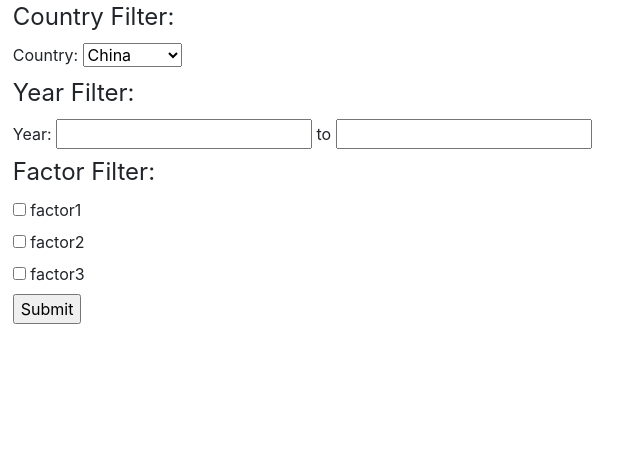
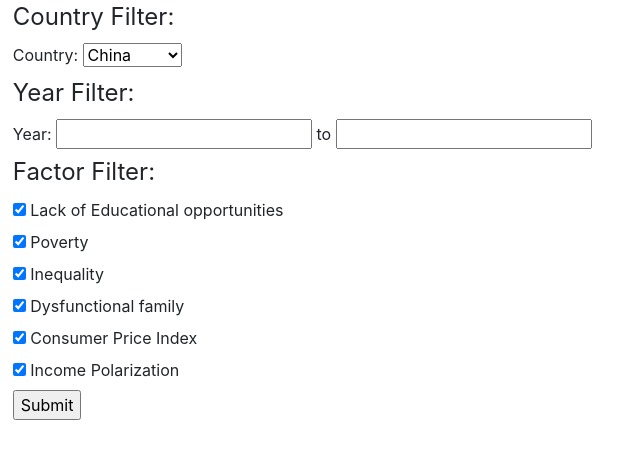
Before and after one commit to jonnnnn-c/1002_Python_Project, a Flask app: page / in a window 1280 px wide. Shown: the part 139-598 px from the top of the page, without its empty margins (0-642 px from the left). Run offline with Flask 2, Linux system fonts and the light colour scheme; some libraries are stand-ins or nearby versions.

Commit message:
Update index.html

```diff
--- a/templates/index.html
+++ b/templates/index.html
@@ -25,12 +25,18 @@
 
             <fieldset>
                 <legend>Factor Filter:</legend>
-                <input type="checkbox" id="factor1" name="factor1" value="factor1">
-                <label for="factor1"> factor1</label><br>
-                <input type="checkbox" id="factor2" name="factor2" value="factor2">
-                <label for="factor2"> factor2</label><br>
-                <input type="checkbox" id="factor3" name="factor3" value="factor3">
-                <label for="factor3"> factor3</label><br>
+                <input type="checkbox" id="Educational_opportunities" name="Educational_opportunities" value="T" checked>
+                <label for="Educational_opportunities">Lack of Educational opportunities</label><br>
+                <input type="checkbox" id="Poverty" name="Poverty" value="T" checked>
+                <label for="Poverty">Poverty</label><br>
+                <input type="checkbox" id="Inequality" name="Inequality" value="T" checked>
+                <label for="Inequality">Inequality</label><br>
+                <input type="checkbox" id="Dysfunctional_family" name="Dysfunctional_family" value="T" checked>
+                <label for="Dysfunctional_family">Dysfunctional family</label><br>
+                <input type="checkbox" id="CPI" name="CPI" value="T" checked>
+                <label for="CPI">Consumer Price Index</label><br>
+                <input type="checkbox" id="Income_Polarization" name="Income_Polarization" value="T" checked>
+                <label for="Income_Polarization">Income Polarization</label><br>
             </fieldset>
 
             <input type="submit" value="Submit">
```
